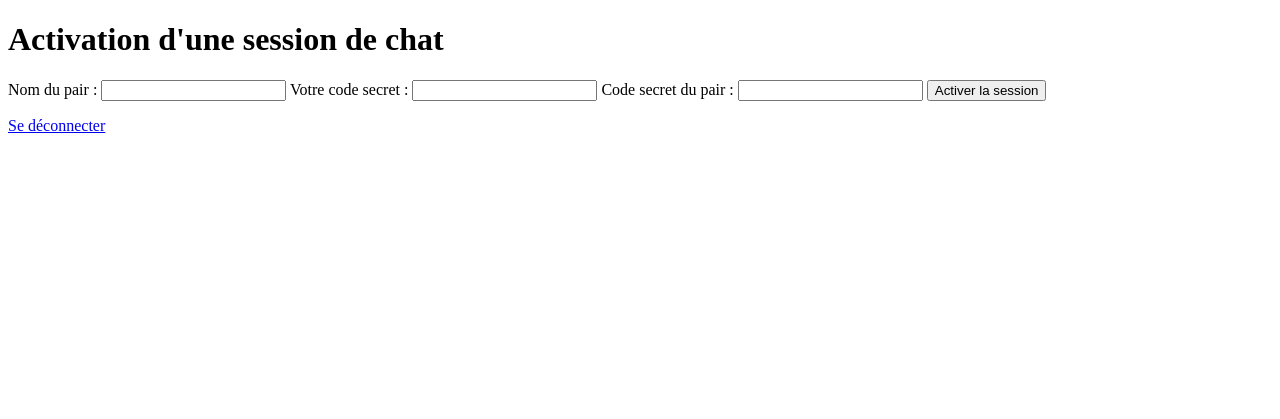
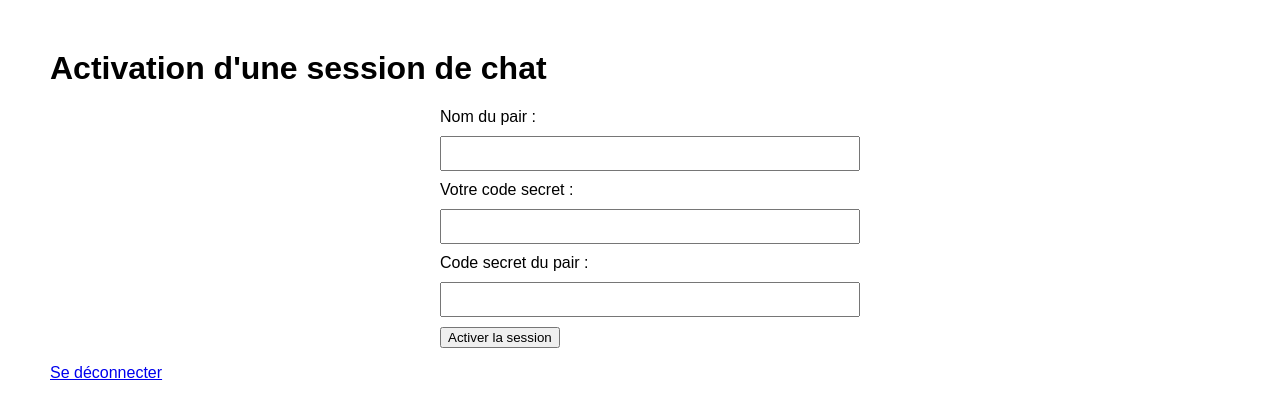
Before and after one commit to Lucashardouin/PyChat, a Flask app: template templates/code.html in a window 1280 px wide. Shown: the top 419 px of the page. Run offline with Flask 3, Linux system fonts and the light colour scheme; the template is opened without the code that fills it, so the values that code supplies are empty.

Commit message:
Update code.html

```diff
--- a/templates/code.html
+++ b/templates/code.html
@@ -4,7 +4,12 @@
   <meta charset="UTF-8">
   <meta name="viewport" content="width=device-width, initial-scale=1.0">
   <title>Activation Session</title>
-  <link rel="stylesheet" href="{{ url_for('static', filename='style.css') }}">
+  <style>
+        body { font-family: Arial, sans-serif; margin: 50px; }
+        form { max-width: 400px; margin: auto; }
+        input { display: block; margin: 10px 0; width: 100%; padding: 8px; }
+        input[type="submit"] { cursor: pointer; }
+    </style>
 </head>
 <body>
   <div class="container">
```
